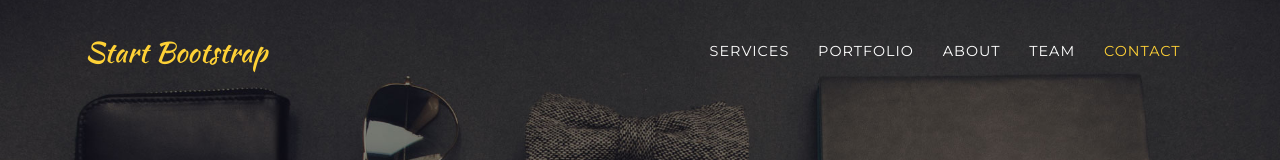
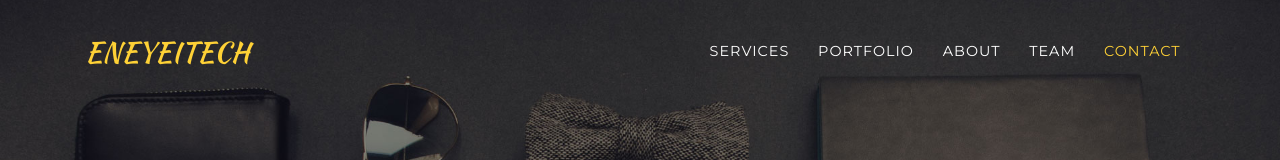
Before and after one commit to eneye380/eneyeitech, a website with bundled scripts: page index.html in a window 1280 px wide. Shown: the top 160 px of the page. Built offline with nearby package versions, Linux system fonts and the light colour scheme; a web font is replaced by a local one.

Commit message:
THIRD COMMIT

```diff
--- a/index.html
+++ b/index.html
@@ -30,7 +30,7 @@
     <!-- Navigation -->
     <nav class="navbar navbar-expand-lg navbar-dark fixed-top" id="mainNav">
       <div class="container">
-        <a class="navbar-brand js-scroll-trigger" href="#page-top">Start Bootstrap</a>
+        <a class="navbar-brand js-scroll-trigger" href="#page-top">ENEYEITECH</a>
         <button class="navbar-toggler navbar-toggler-right" type="button" data-toggle="collapse" data-target="#navbarResponsive" aria-controls="navbarResponsive" aria-expanded="false" aria-label="Toggle navigation">
           Menu
           <i class="fas fa-bars"></i>
```
